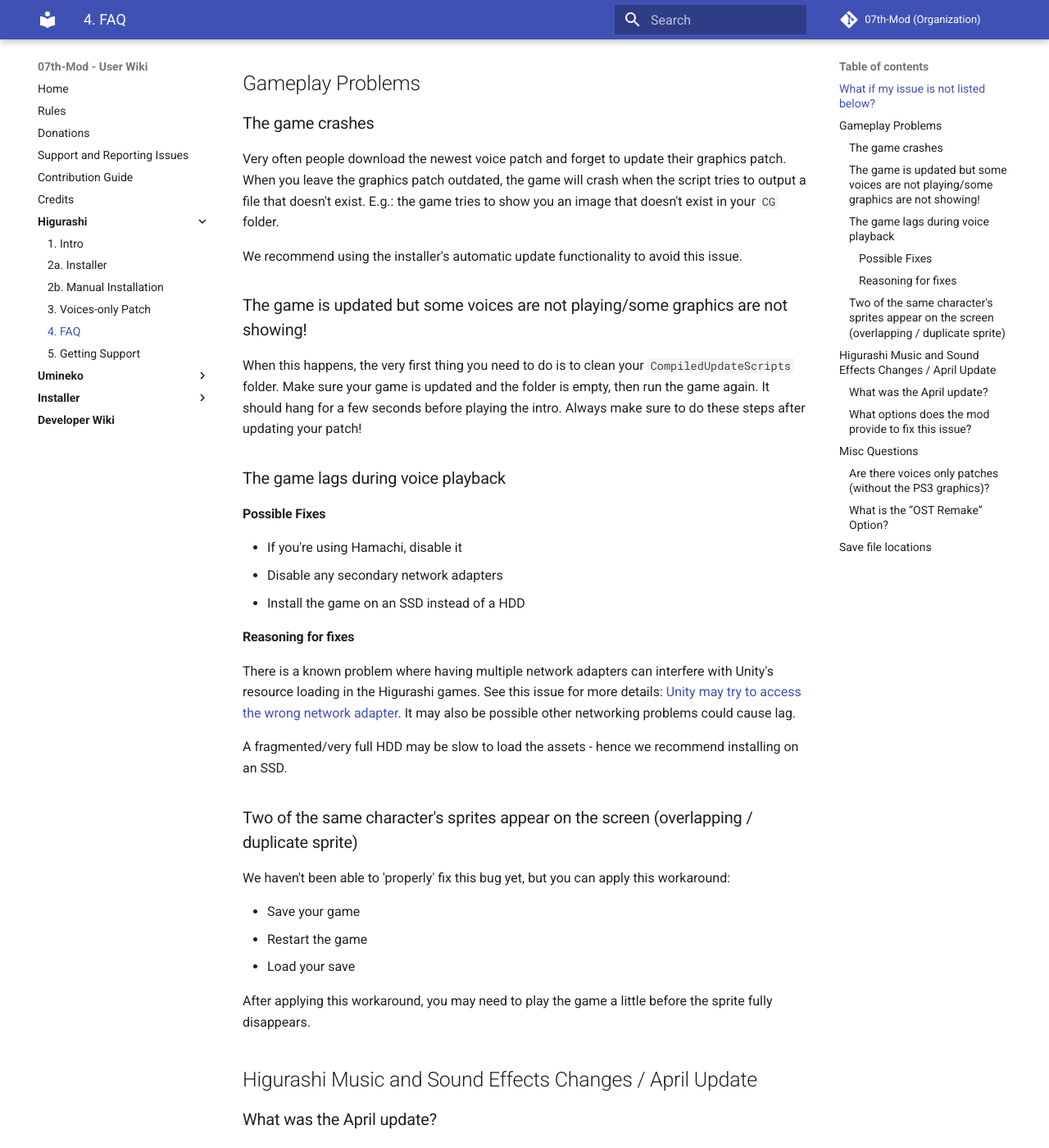
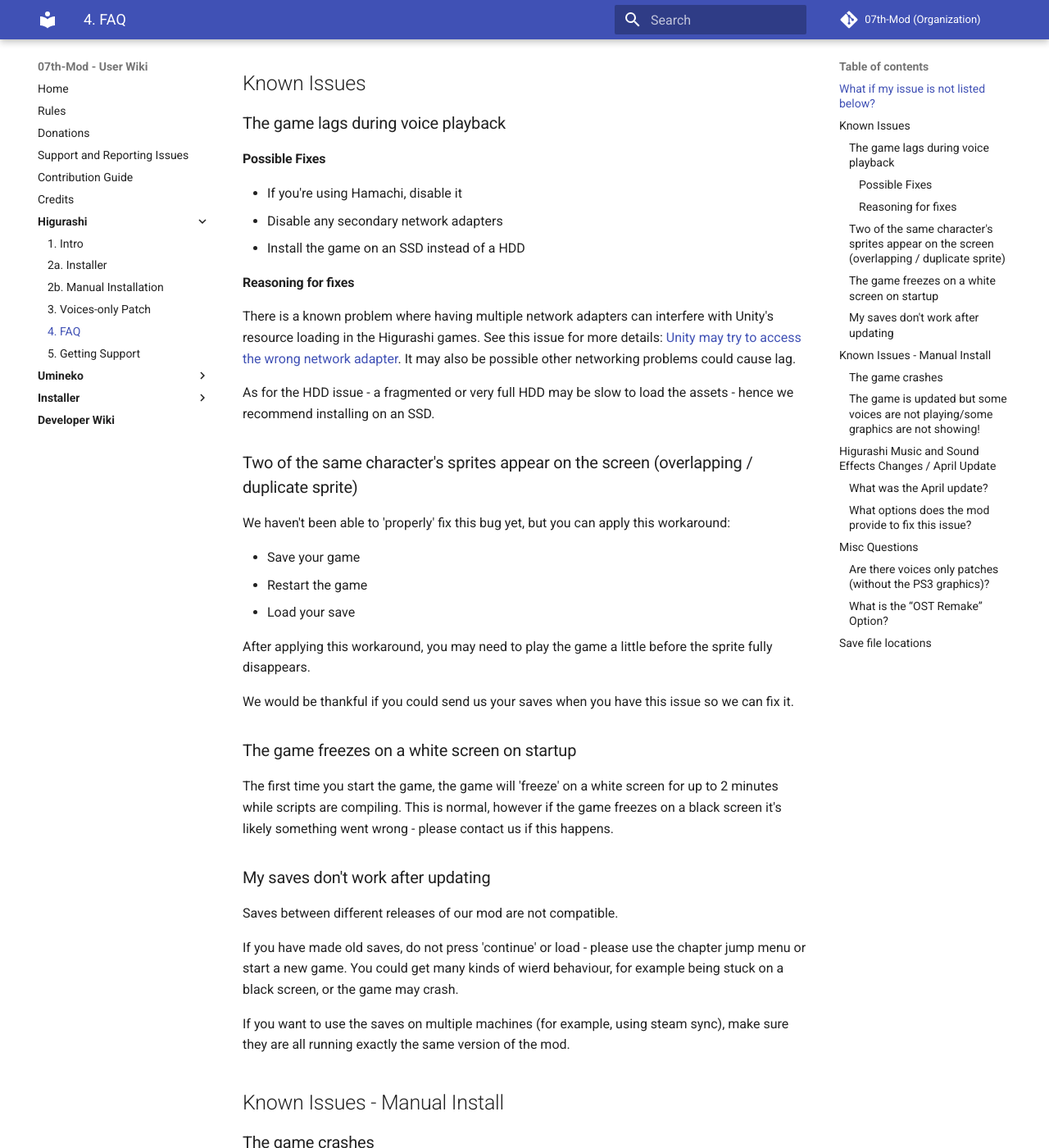
Before and after one commit to 07th-mod/wiki, an MkDocs documentation site: the page built from docs/Higurashi/FAQ.md, in a window 1280 px wide and 1400 px high, scrolled down 303 px. Shown: the whole window at 82% size. Built offline with MkDocs 1.6.1 and Material for MkDocs 9.7.7, drawn with Linux system fonts in a browser that asks for light colours.

Commit message:
Update higurashi FAQ and umineko legacy description

```diff
--- a/docs/Higurashi/FAQ.md
+++ b/docs/Higurashi/FAQ.md
@@ -6,19 +6,7 @@
 
 Please proceed to the [Higurashi Support](support.md) page
 
-## Gameplay Problems
-
-### The game crashes
-
-Very often people download the newest voice patch and forget to update their graphics patch. When you leave the graphics patch outdated, the game will crash when the script tries to output a file that doesn't exist.
-E.g.: the game tries to show you an image that doesn't exist in your ``CG`` folder.
-
-We recommend using the installer's automatic update functionality to avoid this issue.
-
-### The game is updated but some voices are not playing/some graphics are not showing!
-
-When this happens, the very first thing you need to do is to clean your ``CompiledUpdateScripts`` folder. Make sure your game is updated and the folder is empty, then run the game again. It should hang for a few seconds before playing the intro.
-Always make sure to do these steps after updating your patch!
+## Known Issues
 
 ### The game lags during voice playback
 
@@ -32,7 +20,7 @@
 
 There is a known problem where having multiple network adapters can interfere with Unity's resource loading in the Higurashi games. See this issue for more details: [Unity may try to access the wrong network adapter](https://answers.unity.com/questions/623448/www-class-for-loading-local-texture-is-very-slow.html). It may also be possible other networking problems could cause lag.
 
-A fragmented/very full HDD may be slow to load the assets - hence we recommend installing on an SSD.
+As for the HDD issue - a fragmented or very full HDD may be slow to load the assets - hence we recommend installing on an SSD.
 
 ### Two of the same character's sprites appear on the screen (overlapping / duplicate sprite)
 
@@ -43,6 +31,34 @@
 - Load your save
 
 After applying this workaround, you may need to play the game a little before the sprite fully disappears.
+
+We would be thankful if you could send us your saves when you have this issue so we can fix it.
+
+### The game freezes on a white screen on startup
+
+The first time you start the game, the game will 'freeze' on a white screen for up to 2 minutes while scripts are compiling. This is normal, however if the game freezes on a black screen it's likely something went wrong - please contact us if this happens.
+
+### My saves don't work after updating
+
+Saves between different releases of our mod are not compatible.
+
+If you have made old saves, do not press 'continue' or load - please use the chapter jump menu or start a new game. You could get many kinds of wierd behaviour, for example being stuck on a black screen, or the game may crash.
+
+If you want to use the saves on multiple machines (for example, using steam sync), make sure they are all running exactly the same version of the mod.
+
+## Known Issues - Manual Install
+
+### The game crashes
+
+Very often people download the newest voice patch and forget to update their graphics patch. When you leave the graphics patch outdated, the game will crash when the script tries to output a file that doesn't exist.
+E.g.: the game tries to show you an image that doesn't exist in your ``CG`` folder.
+
+We recommend using the installer's automatic update functionality to avoid this issue.
+
+### The game is updated but some voices are not playing/some graphics are not showing!
+
+When this happens, the very first thing you need to do is to clean your ``CompiledUpdateScripts`` folder. Make sure your game is updated and the folder is empty, then run the game again. It should hang for a few seconds before playing the intro.
+Always make sure to do these steps after updating your patch!
 
 ## Higurashi Music and Sound Effects Changes / April Update
 
```
Also changed, not shown: docs/Umineko/Umineko-Part-1---Voice-and-Graphics-Patch.md (+3 -1 lines).
